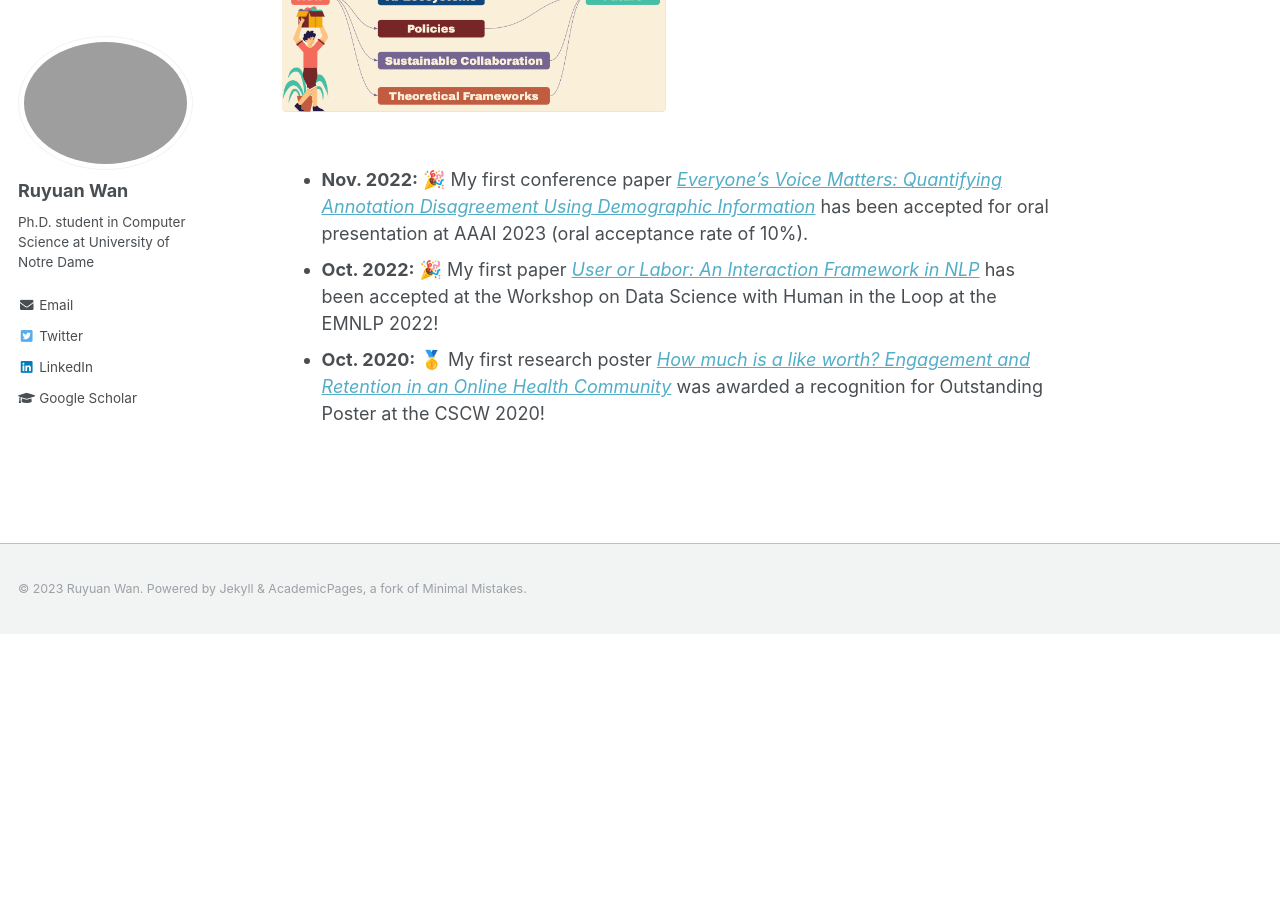
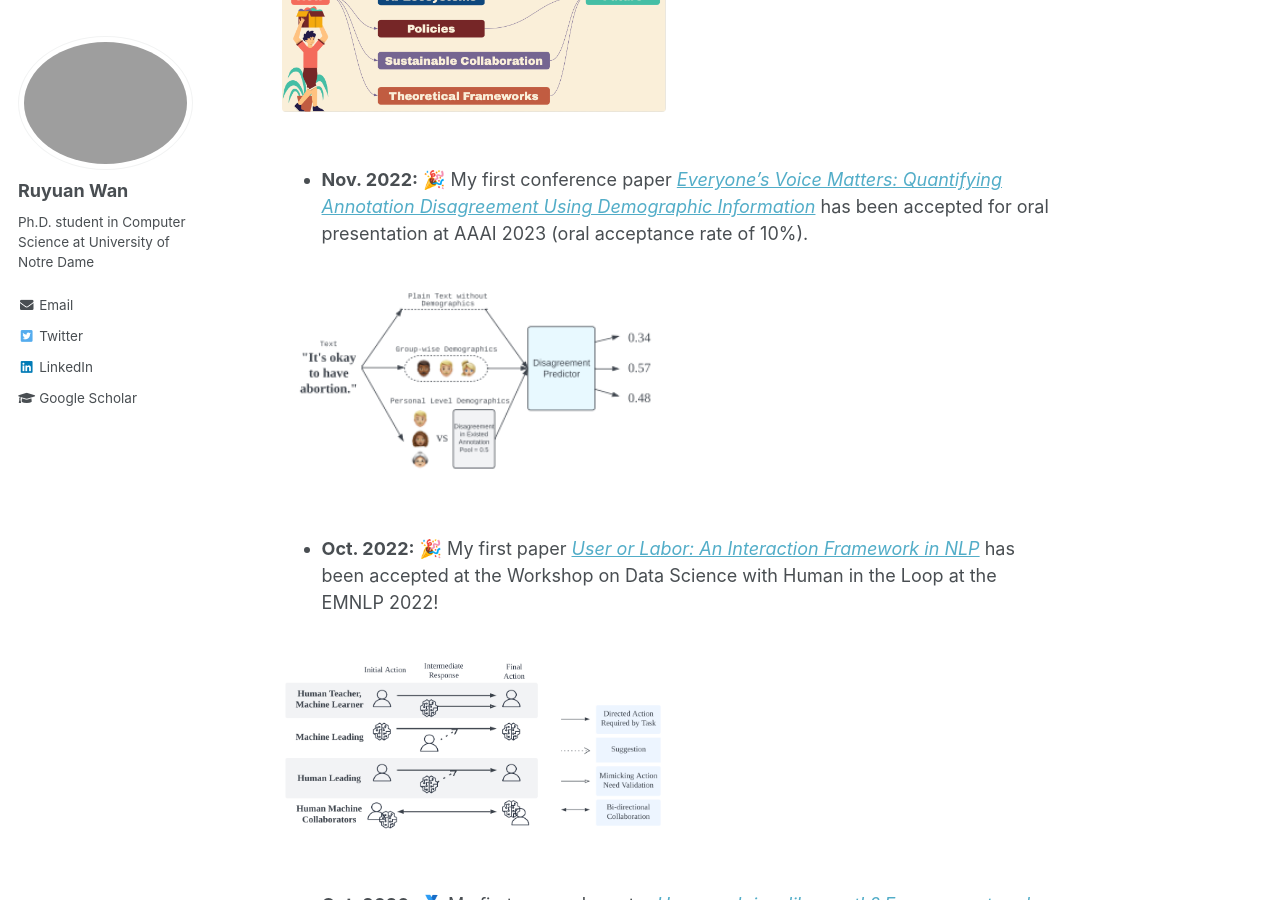
Before and after one commit to RuyuanWan/ruyuanwan.github.io, a Jekyll site: the page built from _pages/about.md, in a window 1280 px wide and 900 px high, scrolled down 1151 px. Built offline with Jekyll 4.4.1, drawn with Linux system fonts in a browser that asks for light colours; before the commit the page ends 1785 px from its top, so only the background shows below that.

Commit message:
Update about.md

```diff
--- a/_pages/about.md
+++ b/_pages/about.md
@@ -32,5 +32,14 @@ Highlights
   <img src="/images/Community_AI.png" style="width:50%" class="center"/>
 </figure>
 * **Nov. 2022:** 🎉 My first conference paper [*Everyone's Voice Matters: Quantifying Annotation Disagreement Using Demographic Information*](https://arxiv.org/pdf/2301.05036v1.pdf) has been accepted for oral presentation at AAAI 2023 (oral acceptance rate of 10%). <br/>
+<figure>
+  <img src="/images/Disagreement.png" style="width:50%" class="center"/>
+</figure>
 * **Oct. 2022:** 🎉 My first paper [*User or Labor: An Interaction Framework in NLP*](https://arxiv.org/abs/2211.01553) has been accepted at the Workshop on Data Science with Human in the Loop at the EMNLP 2022!<br/>
+<figure>
+  <img src="/images/user_labor.png" style="width:50%" class="center"/>
+</figure>
 * **Oct. 2020:** 🥇 My first research poster [*How much is a like worth? Engagement and Retention in an Online Health Community*](https://dl.acm.org/doi/abs/10.1145/3406865.3418320) was awarded a recognition for Outstanding Poster at the CSCW 2020!  <br/>
+<figure>
+  <img src="/images/CaringBridge.png" style="width:50%" class="center"/>
+</figure>
```
